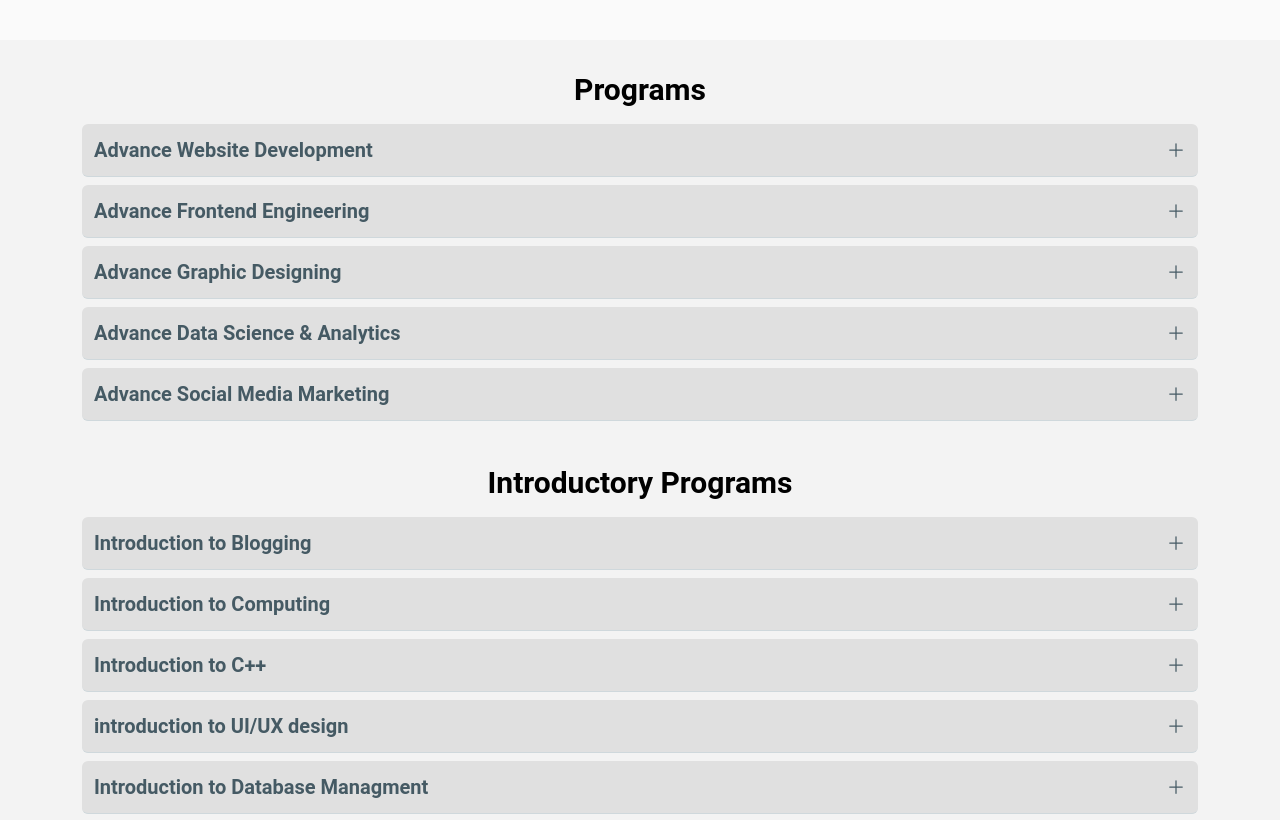
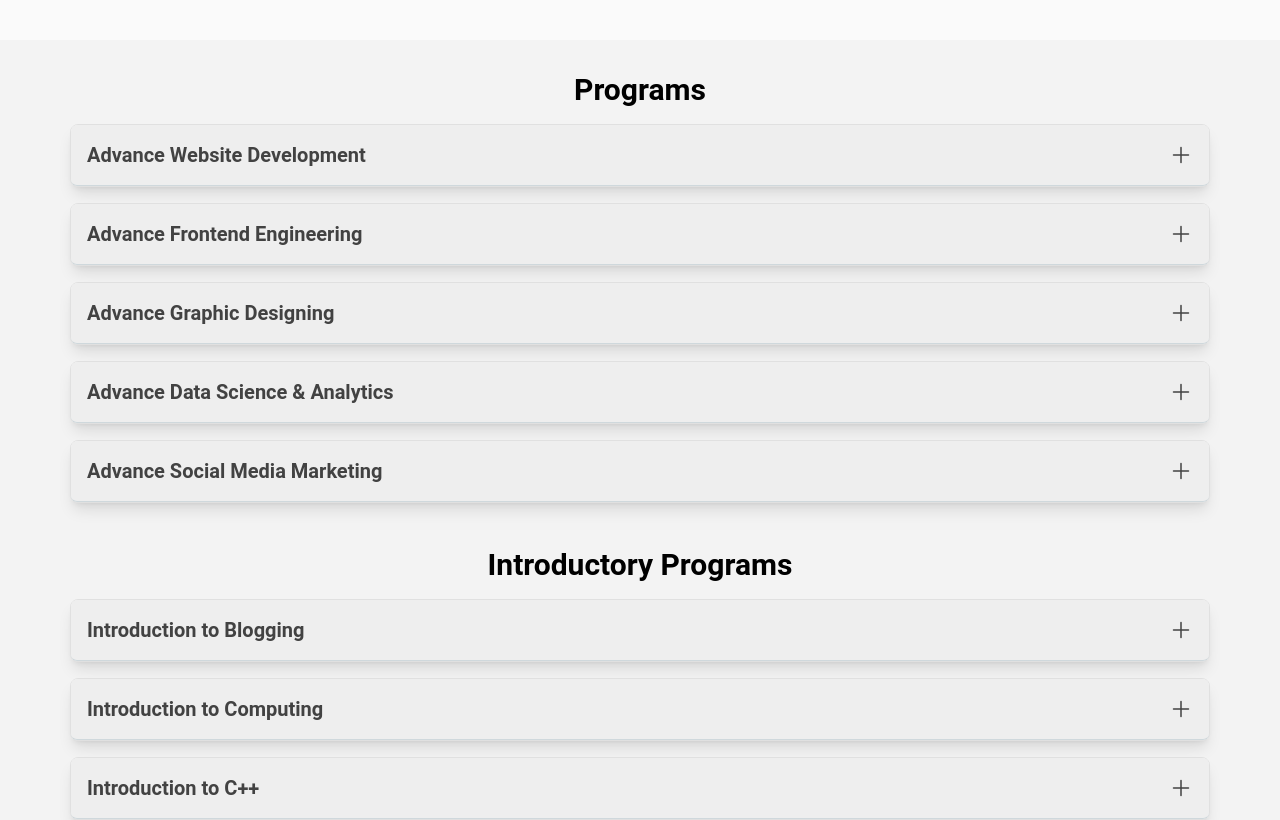
Before and after one commit to CobbyElsonfx/TechEaseAfrica, a React (Vite) app: page / in a window 1280 px wide. Shown: the part 1920-2740 px from the top of the page. Built offline with nearby package versions, Linux system fonts and the light colour scheme.

Commit message:
added new changes

```diff
--- a/src/components/primaryCourses.jsx
+++ b/src/components/primaryCourses.jsx
@@ -4,11 +4,11 @@ import {
   AccordionHeader,
   AccordionBody,
 } from "@material-tailwind/react";
-import {courses} from "../db/programs";
+import { courses } from "../db/programs";
 
 const CUSTOM_ANIMATION = {
-  mount: { scale: 1 },
-  unmount: { scale: 0.9 },
+  mount: { scale: 1, opacity: 1 },
+  unmount: { scale: 0.95, opacity: 0.8 },
 };
 
 function Icon({ id, open }) {
@@ -17,7 +17,7 @@ function Icon({ id, open }) {
       xmlns="http://www.w3.org/2000/svg"
       viewBox="0 0 24 24"
       fill="currentColor"
-      className={`${id === open ? "rotate-180" : ""} h-5 w-5 transition-transform`}
+      className={`${id === open ? "rotate-180" : ""} h-6 w-6 transition-transform duration-300`}
     >
       <path
         fillRule="evenodd"
@@ -33,26 +33,29 @@ const AccordionCustom = () => {
 
   const handleOpen = (value) => setOpen(open === value ? 0 : value);
 
-  // Courses object
-
-
   return (
-    <div className="space-y-2">
+    <div className="space-y-4">
       {courses.map((course) => (
         <Accordion
           key={course.id}
-          className="px-3"
+          className={`bg-white border border-gray-300 shadow-lg rounded-lg transition-all duration-300 ${
+            open === course.id ? "shadow-xl" : ""
+          }`}
           open={open === course.id}
           animate={CUSTOM_ANIMATION}
           icon={<Icon id={course.id} open={open} />}
         >
           <AccordionHeader
-            className="bg-gray-300 p-3 text-lg md:text-xl rounded-md"
+            className={`p-4 text-lg md:text-xl font-semibold text-gray-800 bg-gray-200 rounded-md transition-all duration-200 hover:bg-gray-300 ${
+              open === course.id ? "bg-gray-300" : ""
+            }`}
             onClick={() => handleOpen(course.id)}
           >
             {course.title}
           </AccordionHeader>
-          <AccordionBody>{course.description}</AccordionBody>
+          <AccordionBody className="p-5 text-gray-600 leading-relaxed bg-gray-50 rounded-md">
+            {course.description}
+          </AccordionBody>
         </Accordion>
       ))}
     </div>
--- a/src/components/secondaryCourses.jsx
+++ b/src/components/secondaryCourses.jsx
@@ -1,15 +1,14 @@
-
+import React, { useState } from "react";
 import {
   Accordion,
   AccordionHeader,
   AccordionBody,
 } from "@material-tailwind/react";
-import { useState } from "react";
-import {secondaryCoursesFromdb} from "../db/programs";
+import { secondaryCoursesFromdb } from "../db/programs";
 
 const CUSTOM_ANIMATION = {
-  mount: { scale: 1 },
-  unmount: { scale: 0.9 },
+  mount: { scale: 1, opacity: 1 },
+  unmount: { scale: 0.95, opacity: 0.8 },
 };
 
 function Icon({ id, open }) {
@@ -18,7 +17,7 @@ function Icon({ id, open }) {
       xmlns="http://www.w3.org/2000/svg"
       viewBox="0 0 24 24"
       fill="currentColor"
-      className={`${id === open ? "rotate-180" : ""} h-5 w-5 transition-transform`}
+      className={`${id === open ? "rotate-180" : ""} h-6 w-6 transition-transform duration-300`}
     >
       <path
         fillRule="evenodd"
@@ -34,26 +33,29 @@ const SecondaryCourses = () => {
 
   const handleOpen = (value) => setOpen(open === value ? 0 : value);
 
-  // Courses object
-
-
   return (
-    <div className="space-y-2">
+    <div className="space-y-4">
       {secondaryCoursesFromdb.map((course) => (
         <Accordion
           key={course.id}
-          className="px-3"
+          className={`bg-white border border-gray-300 shadow-lg rounded-lg transition-all duration-300 ${
+            open === course.id ? "shadow-xl" : ""
+          }`}
           open={open === course.id}
           animate={CUSTOM_ANIMATION}
           icon={<Icon id={course.id} open={open} />}
         >
           <AccordionHeader
-            className="bg-gray-300 p-3 text-lg md:text-xl rounded-md"
+            className={`p-4 text-lg md:text-xl font-semibold text-gray-800 bg-gray-200 rounded-md transition-all duration-200 hover:bg-gray-300 ${
+              open === course.id ? "bg-gray-300" : ""
+            }`}
             onClick={() => handleOpen(course.id)}
           >
             {course.title}
           </AccordionHeader>
-          <AccordionBody>{course.description}</AccordionBody>
+          <AccordionBody className="p-5 text-gray-600 leading-relaxed bg-gray-50 rounded-md">
+            {course.description}
+          </AccordionBody>
         </Accordion>
       ))}
     </div>
```
